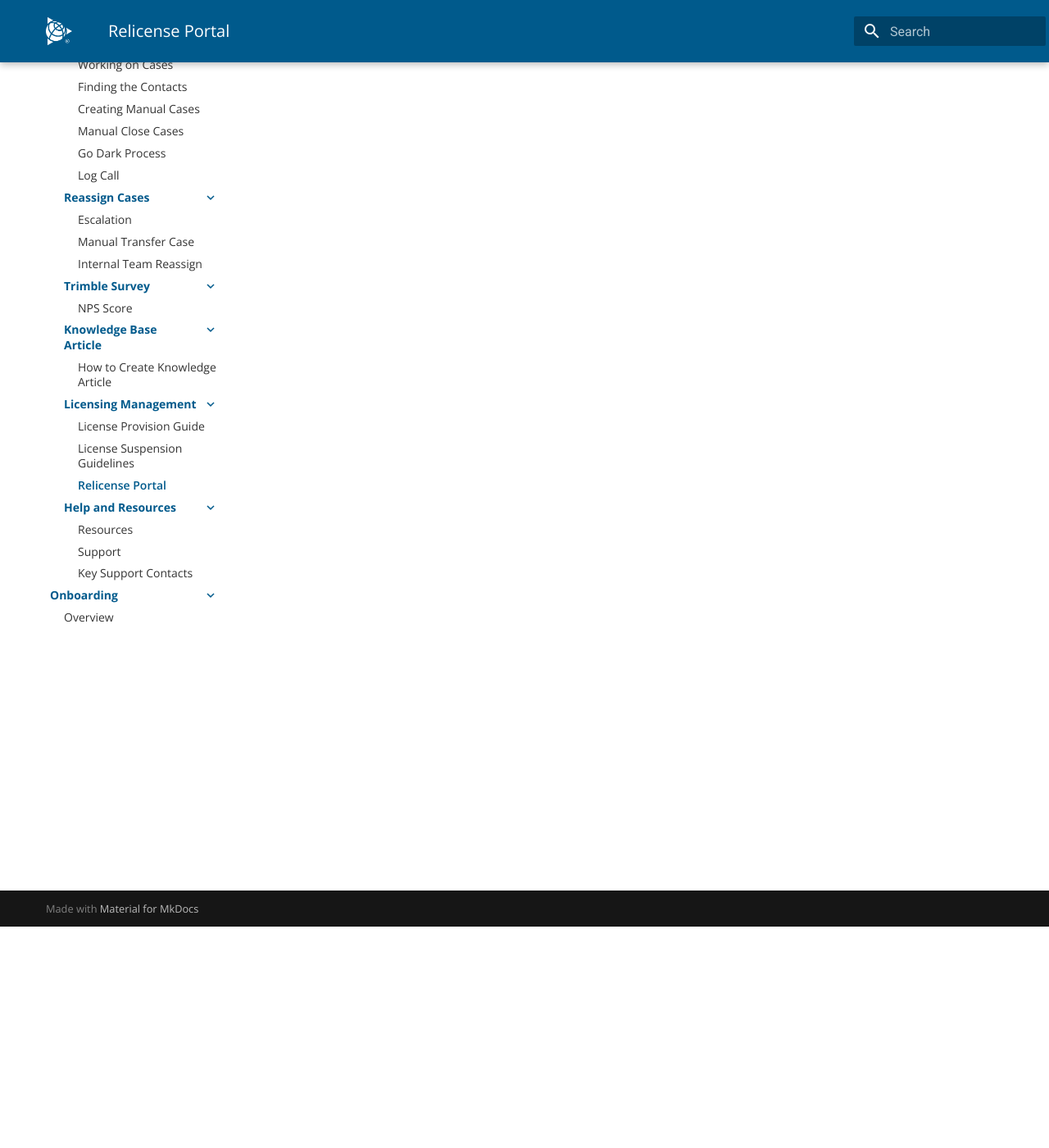
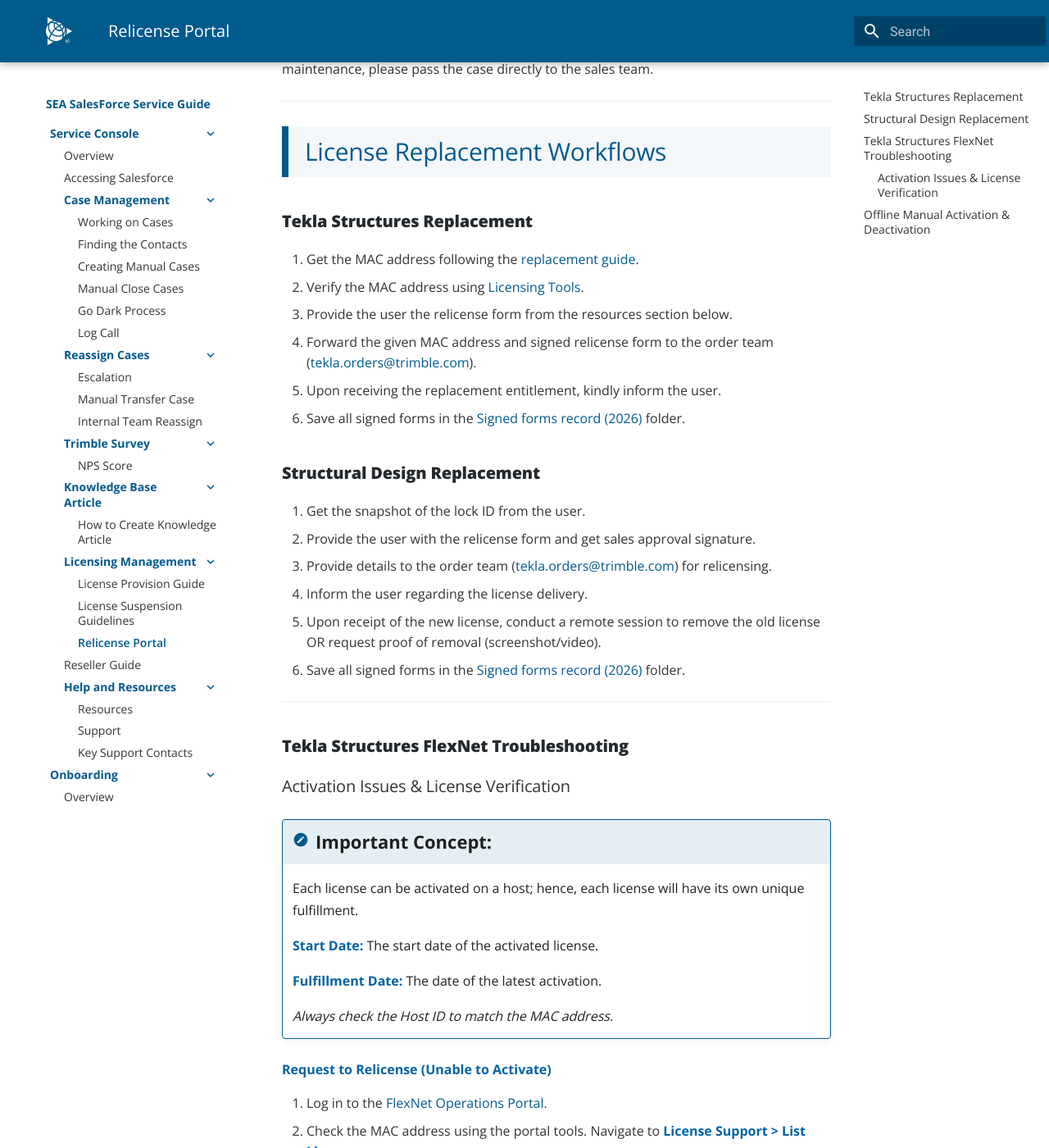
Before and after one commit to KaiLoonTey/Salesforce_ServiceGuide, an MkDocs documentation site: the page built from docs/Relicense.md, in a window 1280 px wide and 1400 px high, scrolled down 270 px. Shown: the whole window at 82% size. Built offline with MkDocs 1.6.1 and Material for MkDocs 9.7.7, drawn with Linux system fonts in a browser that asks for light colours; some of the changed text lies outside the part shown.

Commit message:
Update_reseller

```diff
--- a/docs/Relicense.md
+++ b/docs/Relicense.md
@@ -1 +1,79 @@
-#Relicense Portal
+# Relicense Guide
+
+Comprehensive guide for assisting customers with replacements, activations, and troubleshooting for on-premise licensing.
+
+**Maintenance Check Required:**
+
+These processes apply **only** to users on active maintenance. If the customer is off-maintenance, please pass the case directly to the sales team.
+
+---
+<div style="background-color: #f4f7f9; border-left: 8px solid #005a8c; padding: 10px 20px; margin-top: 30px; margin-bottom: 20px;">
+    <h2 style="margin: 0; color: #005a8c; font-size: 1.5rem; font-weight: 300; border-bottom: none; padding: 0;">License Replacement Workflows</h2>
+</div>
+
+## Tekla Structures Replacement
+1. Get the MAC address following the [replacement guide](https://support.tekla.com/article/replacing-licenses-for-tekla-structures).
+2. Verify the MAC address using [Licensing Tools](https://activate.tekla.com//flexnet/operationsportal/logon.do).
+3. Provide the user the relicense form from the resources section below.
+4. Forward the given MAC address and signed relicense form to the order team ([tekla.orders@trimble.com](mailto:tekla.orders@trimble.com)).
+5. Upon receiving the replacement entitlement, kindly inform the user.
+6. Save all signed forms in the [Signed forms record (2026)](https://drive.google.com/drive/folders/12JpMhphfSbUY-IMfTzEZaEpvG-xB-QT2) folder.
+
+## Structural Design Replacement
+1. Get the snapshot of the lock ID from the user.
+2. Provide the user with the relicense form and get sales approval signature.
+3. Provide details to the order team ([tekla.orders@trimble.com](mailto:tekla.orders@trimble.com)) for relicensing.
+4. Inform the user regarding the license delivery.
+5. Upon receipt of the new license, conduct a remote session to remove the old license OR request proof of removal (screenshot/video).
+6. Save all signed forms in the [Signed forms record (2026)](https://drive.google.com/drive/folders/12JpMhphfSbUY-IMfTzEZaEpvG-xB-QT2) folder.
+
+---
+
+## Tekla Structures FlexNet Troubleshooting
+
+### Activation Issues & License Verification
+
+!!! note "Important Concept:"
+	Each license can be activated on a host; hence, each license will have its own unique fulfillment.
+
+	**Start Date:** The start date of the activated license.
+
+	**Fulfillment Date:** The date of the latest activation.
+
+	*Always check the Host ID to match the MAC address.*
+
+
+**Request to Relicense (Unable to Activate)**
+
+1. Log in to the [FlexNet Operations Portal](https://activate.tekla.com//flexnet/operationsportal/logon.do).
+2. Check the MAC address using the portal tools. Navigate to **License Support > List Licenses**.
+3. Under Entitlements, you can see the number of licenses activated. Check the Host ID under Fulfillment and match it with the user-provided MAC address.
+4. You can also view entitlement details to see activated quantities vs. remaining quantities.
+5. Once verified, require the sales team signature on the relicense form.
+6. Send the completed request to the order team.
+
+## Offline Manual Activation & Deactivation
+Use these guides for on-maintenance customers who have a poor internet connection or are working in isolated environments.
+
+**Manual Deactivation**
+
+&rarr; [How to deactivate licenses manually
+(Client Side)](https://support.tekla.com/internal/how-to-deactivate-licenses-manually)
+
+&rarr; [How to process manual deactivation files (FNO Portal)](https://support.tekla.com/internal/how-to-process-manual-deactivation-files-in-fno-portal)
+
+**Manual Activation**
+
+&rarr; [How to activate licenses manually (Client Side)](https://support.tekla.com/internal/how-to-activate-licenses-manually)
+
+&rarr; [How to process manual activation files (FNO Portal)](https://support.tekla.com/internal/how-to-process-manual-activation-files-in-fno-portal)
+
+---
+
+!!! info "Resources & Forms"
+
+	**Tekla Structures Relicense Form:** [Download Here](https://drive.google.com/file/d/1AAwruY7RPhhbZOWCoU2FP3YQCXW55Z_A/view?usp=drive_link)
+
+	**Structural Design Relicense Form:** [Download Here](https://drive.google.com/file/d/1pFLXkATNROfFrMNkGPekC1nxpToLoTnn/view?usp=drive_link)
+
+	**Tekla User Assistance:** [Replacing Licenses Article](https://support.tekla.com/article/replacing-licenses-for-tekla-structures?check_logged_in=1)
--- a/mkdocs.yml
+++ b/mkdocs.yml
@@ -57,6 +57,7 @@ nav:
             - License Provision Guide: LicenseProvision.md
             - License Suspension Guidelines: LicenseSuspend.md
             - Relicense Portal: Relicense.md
+        - Reseller Guide: Reseller.md
         - Help and Resources:
             - Resources: resources.md
             - Support: support.md
```
Also changed, not shown: docs/Reseller.md (added, +46 -0 lines), docs/assets/Reseller_account.png (added), 1 other file.
